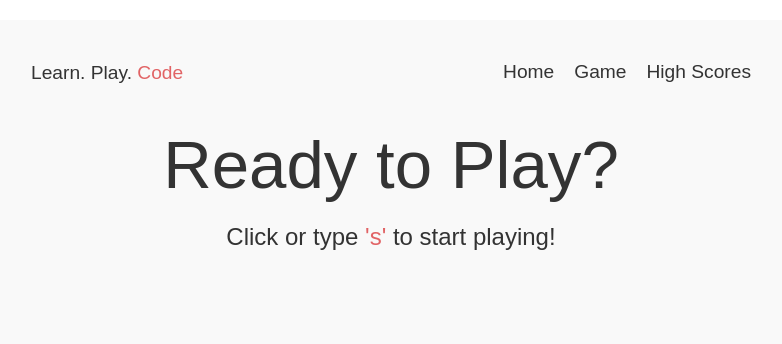
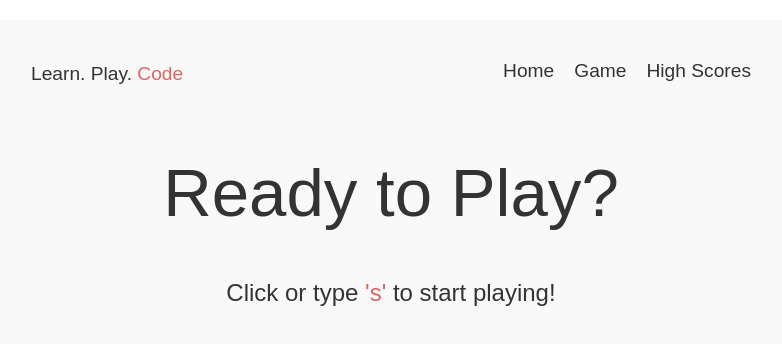
Before and after one commit to tony-sn/scoring-game, a React (Vite) app: page / in a window 1280 px wide. Shown: the top 344 px of the page, without its empty margins (249-1031 px from the left). Built offline with nearby package versions, Linux system fonts and the light colour scheme.

Commit message:
refactor: remove comments

```diff
--- a/src/index.css
+++ b/src/index.css
@@ -1,70 +1,9 @@
 :root {
   font-family: Inter, Avenir, Helvetica, Arial, sans-serif;
   font-size: 16px;
-  line-height: 24px;
-  font-weight: 400;
-
-  /* color-scheme: light dark; */
-  /* color: rgba(255, 255, 255, 0.87); */
-  /* background-color: #242424; */
-
   font-synthesis: none;
   text-rendering: optimizeLegibility;
   -webkit-font-smoothing: antialiased;
   -moz-osx-font-smoothing: grayscale;
   -webkit-text-size-adjust: 100%;
 }
-
-/* a {
-  font-weight: 500;
-  color: #646cff;
-  text-decoration: inherit;
-}
-a:hover {
-  color: #535bf2;
-}
-
-body {
-  margin: 0;
-  display: flex;
-  place-items: center;
-  min-width: 320px;
-  min-height: 100vh;
-}
-
-h1 {
-  font-size: 3.2em;
-  line-height: 1.1;
-}
-
-button {
-  border-radius: 8px;
-  border: 1px solid transparent;
-  padding: 0.6em 1.2em;
-  font-size: 1em;
-  font-weight: 500;
-  font-family: inherit;
-  background-color: #1a1a1a;
-  cursor: pointer;
-  transition: border-color 0.25s;
-}
-button:hover {
-  border-color: #646cff;
-}
-button:focus,
-button:focus-visible {
-  outline: 4px auto -webkit-focus-ring-color;
-}
-
-@media (prefers-color-scheme: light) {
-  :root {
-    color: #213547;
-    background-color: #ffffff;
-  }
-  a:hover {
-    color: #747bff;
-  }
-  button {
-    background-color: #f9f9f9;
-  }
-} */
```
